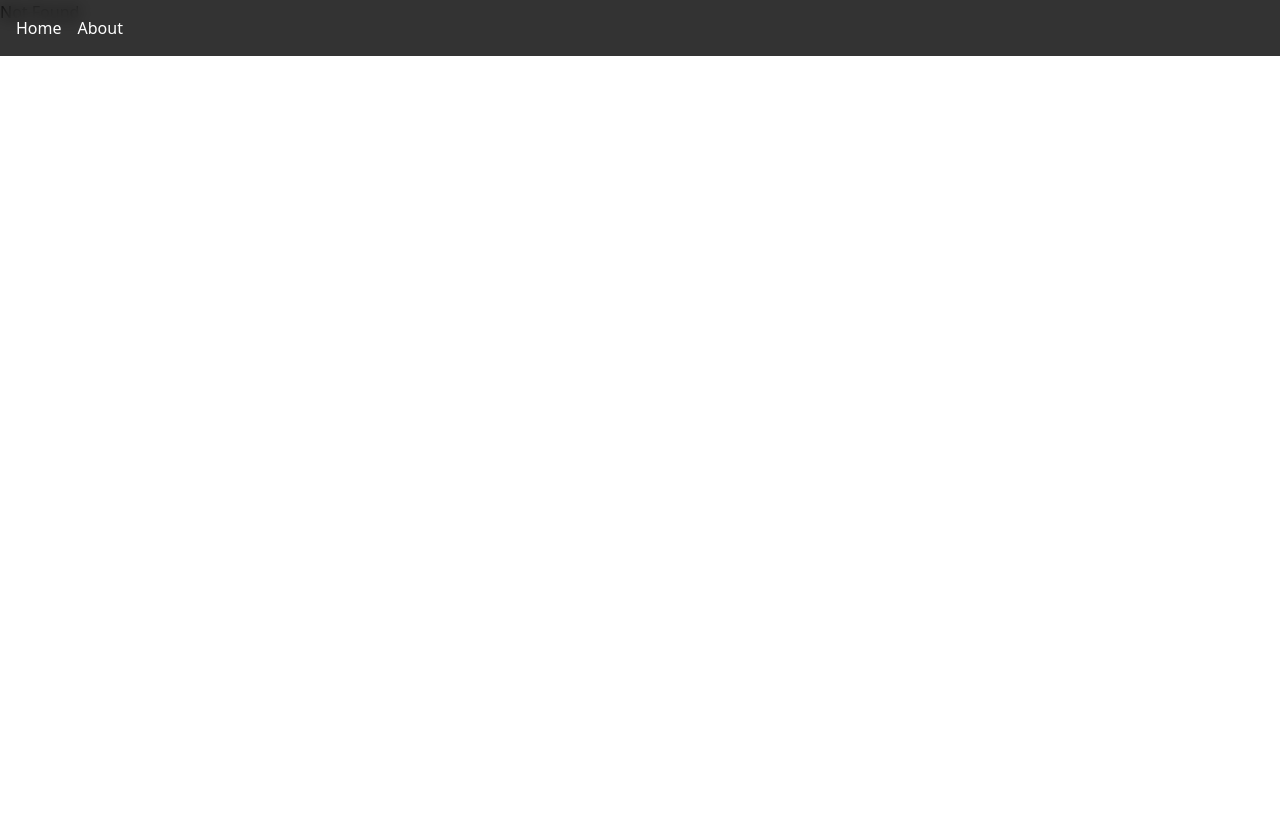
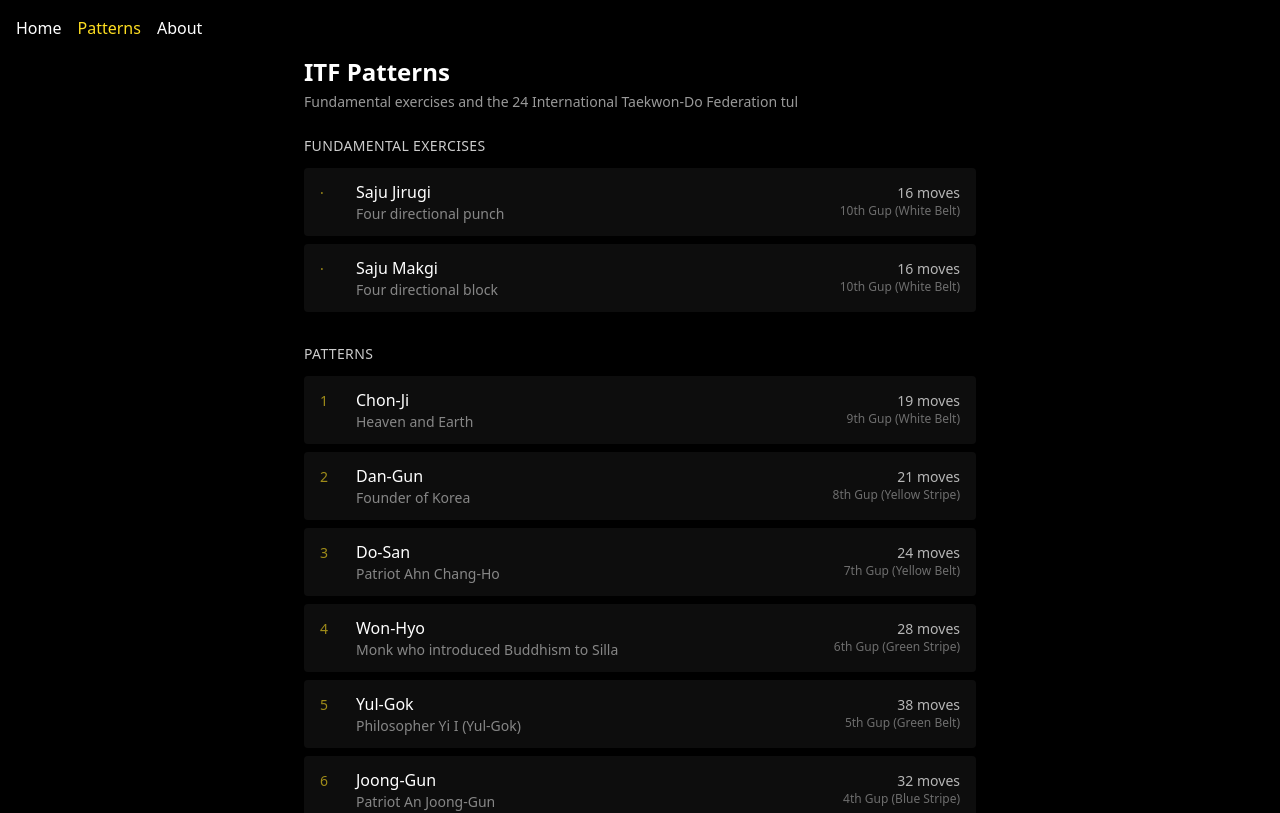
Before and after one commit to Naismith/taekwondo.naismith.dev, a React (Vite) app: page /patterns in a window 1280 px wide. Before the commit this address had no page. Shown: the top 813 px of the page. Built offline with nearby package versions, Linux system fonts and the light colour scheme.

Commit message:
Add Patterns route: update routeTree and RootLayout to include '/patterns' link and route configuration

```diff
--- /dev/null
+++ b/src/data/itf-patterns.ts
@@ -0,0 +1,168 @@
+export type ItfPattern = {
+  name: string;
+  movements: number;
+  meaning: string;
+  rank: string;
+};
+
+export const itfFundamentals: ItfPattern[] = [
+  {
+    name: "Saju Jirugi",
+    movements: 16,
+    meaning: "Four directional punch",
+    rank: "10th Gup (White Belt)",
+  },
+  {
+    name: "Saju Makgi",
+    movements: 16,
+    meaning: "Four directional block",
+    rank: "10th Gup (White Belt)",
+  },
+];
+
+export const itfPatterns: ItfPattern[] = [
+  {
+    name: "Chon-Ji",
+    movements: 19,
+    meaning: "Heaven and Earth",
+    rank: "9th Gup (White Belt)",
+  },
+  {
+    name: "Dan-Gun",
+    movements: 21,
+    meaning: "Founder of Korea",
+    rank: "8th Gup (Yellow Stripe)",
+  },
+  {
+    name: "Do-San",
+    movements: 24,
+    meaning: "Patriot Ahn Chang-Ho",
+    rank: "7th Gup (Yellow Belt)",
+  },
+  {
+    name: "Won-Hyo",
+    movements: 28,
+    meaning: "Monk who introduced Buddhism to Silla",
+    rank: "6th Gup (Green Stripe)",
+  },
+  {
+    name: "Yul-Gok",
+    movements: 38,
+    meaning: "Philosopher Yi I (Yul-Gok)",
+    rank: "5th Gup (Green Belt)",
+  },
+  {
+    name: "Joong-Gun",
+    movements: 32,
+    meaning: "Patriot An Joong-Gun",
+    rank: "4th Gup (Blue Stripe)",
+  },
+  {
+    name: "Toi-Gye",
+    movements: 37,
+    meaning: "Scholar Yi Hwang (Toi-Gye)",
+    rank: "3rd Gup (Blue Belt)",
+  },
+  {
+    name: "Hwa-Rang",
+    movements: 29,
+    meaning: "Youth group of the Silla Dynasty",
+    rank: "2nd Gup (Red Stripe)",
+  },
+  {
+    name: "Choong-Moo",
+    movements: 30,
+    meaning: "Admiral Yi Sun-Sin",
+    rank: "1st Gup (Red Belt)",
+  },
+  {
+    name: "Kwang-Gae",
+    movements: 39,
+    meaning: "King Kwang-Gae-Toh-Wang",
+    rank: "1st Degree Black Belt",
+  },
+  {
+    name: "Po-Eun",
+    movements: 36,
+    meaning: "Poet and scientist Chong Mong-Chu",
+    rank: "1st Degree Black Belt",
+  },
+  {
+    name: "Ge-Baek",
+    movements: 44,
+    meaning: "General Ge-Baek",
+    rank: "1st Degree Black Belt",
+  },
+  {
+    name: "Eui-Am",
+    movements: 45,
+    meaning: "Son of the people Ahn Joong-Gun",
+    rank: "2nd Degree Black Belt",
+  },
+  {
+    name: "Choong-Jang",
+    movements: 52,
+    meaning: "General Kim Duk-Ryung",
+    rank: "2nd Degree Black Belt",
+  },
+  {
+    name: "Juche",
+    movements: 45,
+    meaning: "Philosophy that man is the master of his destiny",
+    rank: "2nd Degree Black Belt",
+  },
+  {
+    name: "Sam-Il",
+    movements: 33,
+    meaning: "March 1st Independence Movement",
+    rank: "3rd Degree Black Belt",
+  },
+  {
+    name: "Yoo-Sin",
+    movements: 68,
+    meaning: "General Kim Yoo-Sin",
+    rank: "3rd Degree Black Belt",
+  },
+  {
+    name: "Choi-Yong",
+    movements: 46,
+    meaning: "General Choi Yong",
+    rank: "3rd Degree Black Belt",
+  },
+  {
+    name: "Yong-Gae",
+    movements: 49,
+    meaning: "King Yuri Wang",
+    rank: "4th Degree Black Belt",
+  },
+  {
+    name: "Ul-Ji",
+    movements: 42,
+    meaning: "General Ul-Ji Moon-Duk",
+    rank: "4th Degree Black Belt",
+  },
+  {
+    name: "Moon-Moo",
+    movements: 61,
+    meaning: "King Moon-Moo",
+    rank: "4th Degree Black Belt",
+  },
+  {
+    name: "So-San",
+    movements: 72,
+    meaning: "Monk So-San",
+    rank: "5th Degree Black Belt",
+  },
+  {
+    name: "Se-Jong",
+    movements: 24,
+    meaning: "King Se-Jong the Great",
+    rank: "5th Degree Black Belt",
+  },
+  {
+    name: "Tong-Il",
+    movements: 56,
+    meaning: "Reunification of Korea",
+    rank: "6th Degree Black Belt",
+  },
+];
--- a/src/routeTree.gen.ts
+++ b/src/routeTree.gen.ts
@@ -9,9 +9,15 @@
 // Additionally, you should also exclude this file from your linter and/or formatter to prevent it from being checked or modified.
 
 import { Route as rootRouteImport } from './routes/__root'
+import { Route as PatternsRouteImport } from './routes/patterns'
 import { Route as AboutRouteImport } from './routes/about'
 import { Route as IndexRouteImport } from './routes/index'
 
+const PatternsRoute = PatternsRouteImport.update({
+  id: '/patterns',
+  path: '/patterns',
+  getParentRoute: () => rootRouteImport,
+} as any)
 const AboutRoute = AboutRouteImport.update({
   id: '/about',
   path: '/about',
@@ -26,31 +32,42 @@ const IndexRoute = IndexRouteImport.update({
 export interface FileRoutesByFullPath {
   '/': typeof IndexRoute
   '/about': typeof AboutRoute
+  '/patterns': typeof PatternsRoute
 }
 export interface FileRoutesByTo {
   '/': typeof IndexRoute
   '/about': typeof AboutRoute
+  '/patterns': typeof PatternsRoute
 }
 export interface FileRoutesById {
   __root__: typeof rootRouteImport
   '/': typeof IndexRoute
   '/about': typeof AboutRoute
+  '/patterns': typeof PatternsRoute
 }
 export interface FileRouteTypes {
   fileRoutesByFullPath: FileRoutesByFullPath
-  fullPaths: '/' | '/about'
+  fullPaths: '/' | '/about' | '/patterns'
   fileRoutesByTo: FileRoutesByTo
-  to: '/' | '/about'
-  id: '__root__' | '/' | '/about'
+  to: '/' | '/about' | '/patterns'
+  id: '__root__' | '/' | '/about' | '/patterns'
   fileRoutesById: FileRoutesById
 }
 export interface RootRouteChildren {
   IndexRoute: typeof IndexRoute
   AboutRoute: typeof AboutRoute
+  PatternsRoute: typeof PatternsRoute
 }
 
 declare module '@tanstack/react-router' {
   interface FileRoutesByPath {
+    '/patterns': {
+      id: '/patterns'
+      path: '/patterns'
+      fullPath: '/patterns'
+      preLoaderRoute: typeof PatternsRouteImport
+      parentRoute: typeof rootRouteImport
+    }
     '/about': {
       id: '/about'
       path: '/about'
@@ -71,6 +88,7 @@ declare module '@tanstack/react-router' {
 const rootRouteChildren: RootRouteChildren = {
   IndexRoute: IndexRoute,
   AboutRoute: AboutRoute,
+  PatternsRoute: PatternsRoute,
 }
 export const routeTree = rootRouteImport
   ._addFileChildren(rootRouteChildren)
--- a/src/routes/__root.tsx
+++ b/src/routes/__root.tsx
@@ -15,6 +15,12 @@ function RootLayout() {
           Home
         </Link>
         <Link
+          to="/patterns"
+          className="text-white hover:text-yellow-300 transition-colors [&.active]:text-yellow-300"
+        >
+          Patterns
+        </Link>
+        <Link
           to="/about"
           className="text-white hover:text-yellow-300 transition-colors [&.active]:text-yellow-300"
         >
--- /dev/null
+++ b/src/routes/patterns.tsx
@@ -0,0 +1,66 @@
+import { createFileRoute } from "@tanstack/react-router";
+
+import { itfFundamentals, itfPatterns } from "../data/itf-patterns";
+
+export const Route = createFileRoute("/patterns")({
+  component: Patterns,
+});
+
+function PatternList({
+  items,
+  numbered = false,
+}: {
+  items: typeof itfPatterns;
+  numbered?: boolean;
+}) {
+  return (
+    <ol className="flex flex-col gap-2">
+      {items.map((pattern, index) => (
+        <li
+          key={pattern.name}
+          className="flex items-baseline gap-3 rounded-sm bg-white/5 px-4 py-3 hover:bg-white/10 transition-colors"
+        >
+          <span className="text-yellow-300/60 text-sm tabular-nums w-6 shrink-0">
+            {numbered ? index + 1 : "·"}
+          </span>
+          <div className="flex-1 min-w-0">
+            <p className="text-white font-medium">{pattern.name}</p>
+            <p className="text-white/50 text-sm truncate">{pattern.meaning}</p>
+          </div>
+          <div className="text-right shrink-0">
+            <p className="text-white/70 text-sm tabular-nums">
+              {pattern.movements} moves
+            </p>
+            <p className="text-white/40 text-xs">{pattern.rank}</p>
+          </div>
+        </li>
+      ))}
+    </ol>
+  );
+}
+
+function Patterns() {
+  return (
+    <div className="min-h-screen bg-black pt-14 px-4 pb-8">
+      <div className="max-w-2xl mx-auto">
+        <h1 className="text-white text-2xl font-semibold mb-1">ITF Patterns</h1>
+        <p className="text-white/60 text-sm mb-6">
+          Fundamental exercises and the 24 International Taekwon-Do Federation
+          tul
+        </p>
+        <section className="mb-8">
+          <h2 className="text-white/80 text-sm font-medium uppercase tracking-wide mb-3">
+            Fundamental Exercises
+          </h2>
+          <PatternList items={itfFundamentals} />
+        </section>
+        <section>
+          <h2 className="text-white/80 text-sm font-medium uppercase tracking-wide mb-3">
+            Patterns
+          </h2>
+          <PatternList items={itfPatterns} numbered />
+        </section>
+      </div>
+    </div>
+  );
+}
```
